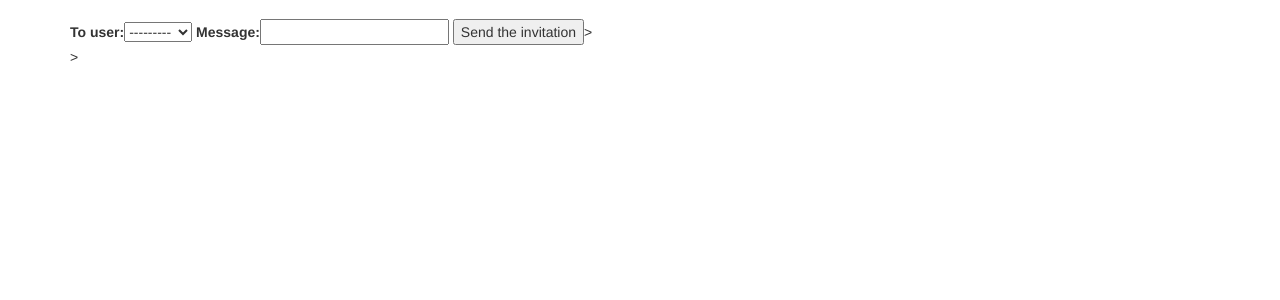
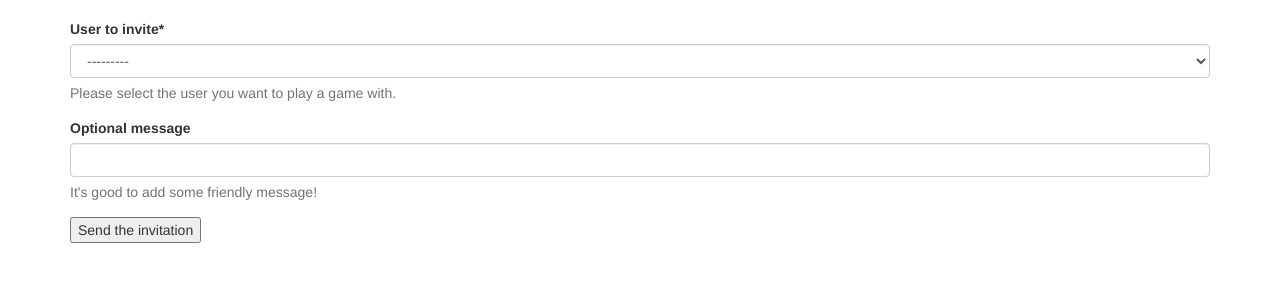
Before and after one commit to pitmod/tictactoe, a Django app: page /player/new_invitation in a window 1280 px wide. Shown: the part 51-351 px from the top of the page. Run offline with Django 3.2, Linux system fonts and the light colour scheme; the visitor is signed in with stand-in values (Sample User, id 1); data comes from the database, SQL or seed files in the repository; some libraries are stand-ins or nearby versions.

Commit message:
Game detail page

```diff
--- a/gameplay/models.py
+++ b/gameplay/models.py
@@ -1,6 +1,7 @@
 from django.db import models
 from django.db.models import Q
 from django.contrib.auth.models import User
+from django.urls import reverse
 
 GAME_STATUS_CHOICES = (
     ('F', 'First Player To Move'),
@@ -33,6 +34,9 @@
                               choices=GAME_STATUS_CHOICES)
     objects = GamesQuerySet.as_manager()
 
+    def get_absolute_url(self):
+        return reverse('gameplay_detail', args=[self.id])
+
     def __str__(self):
         return "{0} vs {1}".format(self.first_player, self.second_player)
 
--- /dev/null
+++ b/gameplay/urls.py
@@ -0,0 +1,11 @@
+from django.conf.urls import url
+from django.contrib.auth.views import LoginView, LogoutView
+
+from .views import game_detail
+
+
+urlpatterns =[
+    url(r'detail/(?P<id>\d+)/$',
+        game_detail,
+        name="gameplay_detail")
+]
--- a/player/models.py
+++ b/player/models.py
@@ -5,6 +5,15 @@
 
 class Invitation(models.Model):
     from_user = models.ForeignKey(User, related_name="invitations_sent", on_delete=models.CASCADE)
-    to_user = models.ForeignKey(User, related_name="invitations_received", on_delete=models.CASCADE)
-    message = models.CharField(max_length=300)
+    to_user = models.ForeignKey(User,
+                                related_name="invitations_received",
+                                verbose_name="User to invite",
+                                help_text="Please select the user you want to play a game with.",
+                                on_delete=models.CASCADE
+                                )
+    message = models.CharField(max_length=300,
+                               blank=True,
+                               verbose_name="Optional message",
+                               help_text="It's good to add some friendly message!"
+                               )
     timestamp = models.DateTimeField(auto_now_add=True)
--- a/player/views.py
+++ b/player/views.py
@@ -39,7 +39,7 @@
                 second_player = invitation.from_user,
             )
         invitation.delete()
-        return redirect('player_home')
+        return redirect(game)
     else:
         return render(request,
                       "player/accept_invitation_form.html",
--- a/templates/player/home.html
+++ b/templates/player/home.html
@@ -10,9 +10,11 @@
     <div class="row">
         <div class="col-md-6">
             <h3>Active games</h3>
-            <ul>
+            <ul class="list-group">
                 {% for g in games %}
-                    <li>Game {{ g.id }}: {{ g.first_player }} vs {{ g.second_player }} </li>
+                    <a class="list-group-item" href="{{ g.get_absolute_url }}">
+                        {{ g.first_player }} vs {{ g.second_player }}
+                    </a>
                 {% endfor %}
             </ul>
 
--- a/templates/player/login_form.html
+++ b/templates/player/login_form.html
@@ -1,4 +1,5 @@
 {% extends "base.html" %}
+{% load crispy_forms_tags %}
 
 {% block title %}
 Login
@@ -12,7 +13,7 @@
 
         <p>Please login.</p>
 
-        {{ form }}
+        {{ form|crispy }}
 
         <button type="submit" class="btn btn-success">Sign in</button>
     </form>
--- a/templates/player/new_invitation_form.html
+++ b/templates/player/new_invitation_form.html
@@ -1,4 +1,5 @@
 {% extends 'base.html' %}
+{% load crispy_forms_tags %}
 
 {% block title %}
 New Invitation
@@ -6,8 +7,8 @@
 
 {% block content %}
     <form method="post" action="{% url 'player_new_invitation' %}">
-        {{ form }}
+        {{ form|crispy }}
         {% csrf_token %}
-        <button type="submit">Send the invitation</button>>
-    </form>>
+        <button type="submit">Send the invitation</button>
+    </form>
 {% endblock content%}
--- a/tictactoe/settings.py
+++ b/tictactoe/settings.py
@@ -39,6 +39,7 @@
     'django.contrib.staticfiles',
     'gameplay',
     'player',
+    'crispy_forms'
 ]
 
 MIDDLEWARE = [
@@ -125,3 +126,5 @@
 LOGIN_REDIRECT_URL = "player_home"
 LOGOUT_REDIRECT_URL = "tictactoe_welcome"
 LOGIN_URL = "player_login"
+
+CRISPY_TEMPLATE_PACK='bootstrap3'
--- a/tictactoe/urls.py
+++ b/tictactoe/urls.py
@@ -21,5 +21,6 @@
 urlpatterns = [
     path('admin/', admin.site.urls),
     url(r'^player/', include('player.urls')),
-    url(r'^$',welcome, name="tictactoe_welcome"),
+    url(r'^games/', include('gameplay.urls')),
+    url(r'^$',welcome, name="tictactoe_welcome")
 ]
```
Also changed, not shown: gameplay/views.py (+12 -1 lines), templates/gameplay/game_detail.html (added, +10 -0 lines), gameplay/migrations/0003_auto_20171221_1825.py (added), player/migrations/0001_initial.py (added).
